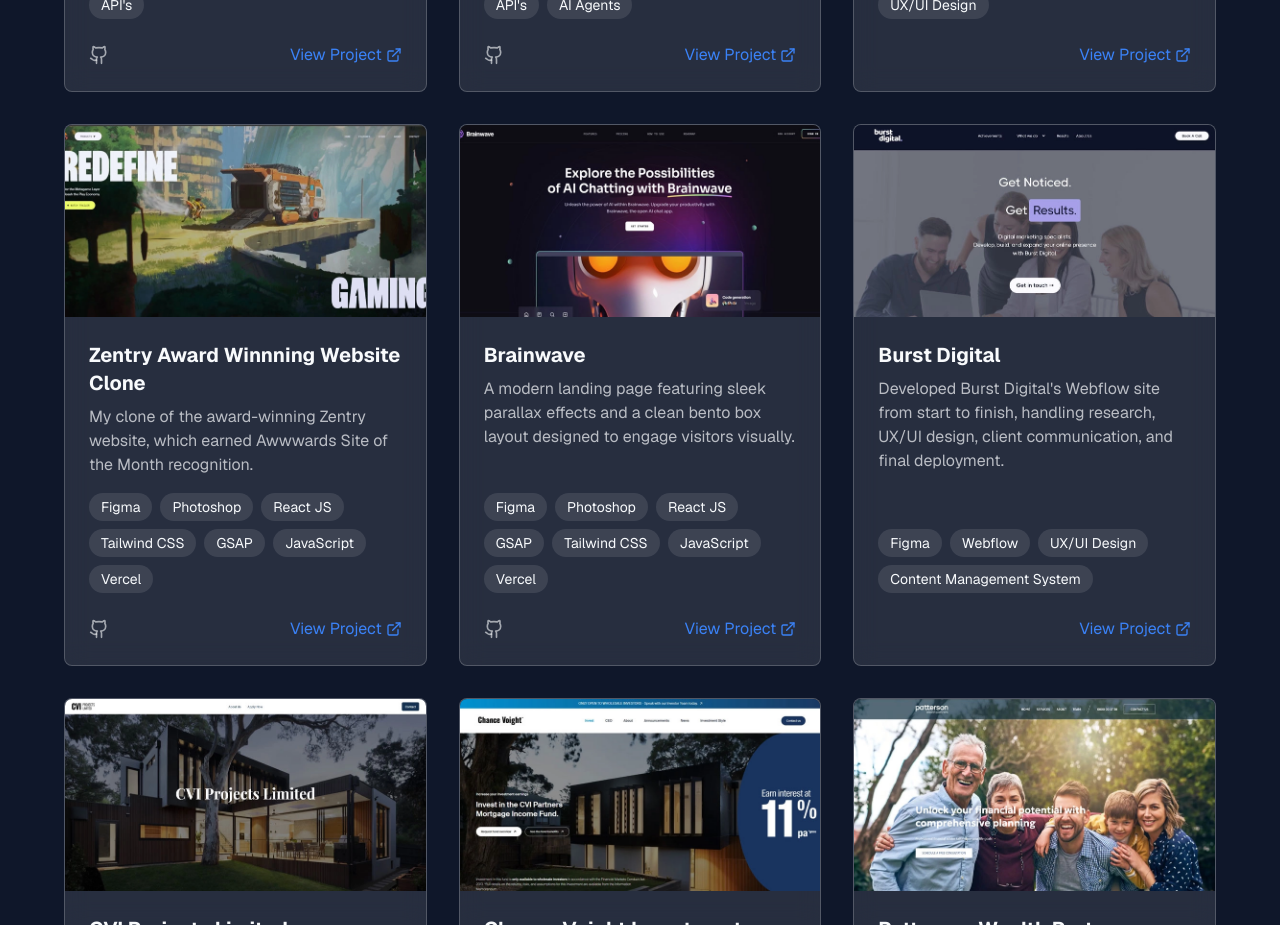
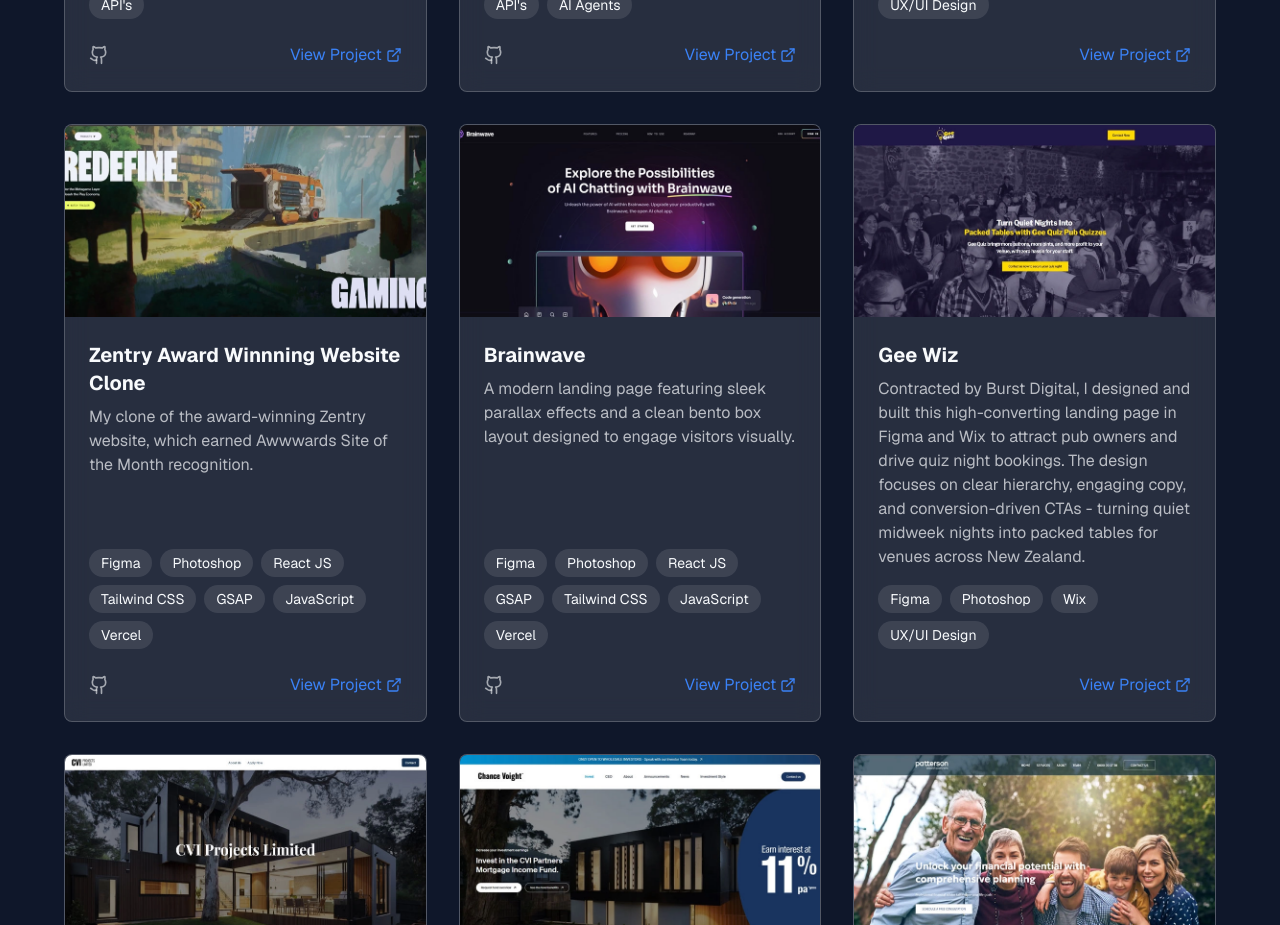
Before and after one commit to Vader1970/danielwillkeyportfolioprotype, a Next.js app: page / in a window 1280 px wide. Shown: the part 4000-4925 px from the top of the page. Built offline with nearby package versions, Linux system fonts and the light colour scheme.

Commit message:
addded gee whiz to resume

```diff
--- a/src/constants/projects.ts
+++ b/src/constants/projects.ts
@@ -100,14 +100,15 @@
     liveUrl: "https://dans-brainwaze.vercel.app/",
     type: "personal",
   },
+  //
   {
-    title: "Burst Digital",
+    title: "Gee Wiz",
     description:
-      "Developed Burst Digital's Webflow site from start to finish, handling research, UX/UI design, client communication, and final deployment.",
-    image: "/images/burst-digital.webp",
+      "Contracted by Burst Digital, I designed and built this high-converting landing page in Figma and Wix to attract pub owners and drive quiz night bookings. The design focuses on clear hierarchy, engaging copy, and conversion-driven CTAs - turning quiet midweek nights into packed tables for venues across New Zealand.",
+    image: "/images/gee-quiz.webp",
     categories: ["ui", "frontend"],
-    tools: ["Figma", "Webflow", "UX/UI Design", "Content Management System"],
-    liveUrl: "https://www.burstdigital.co.nz/",
+    tools: ["Figma", "Photoshop", "Wix", "UX/UI Design"],
+    liveUrl: "https://danielwilkey.wixsite.com/gee-quiz",
     type: "client",
   },
   {
```
Also changed, not shown: public/images/gee-quiz.webp (added).
